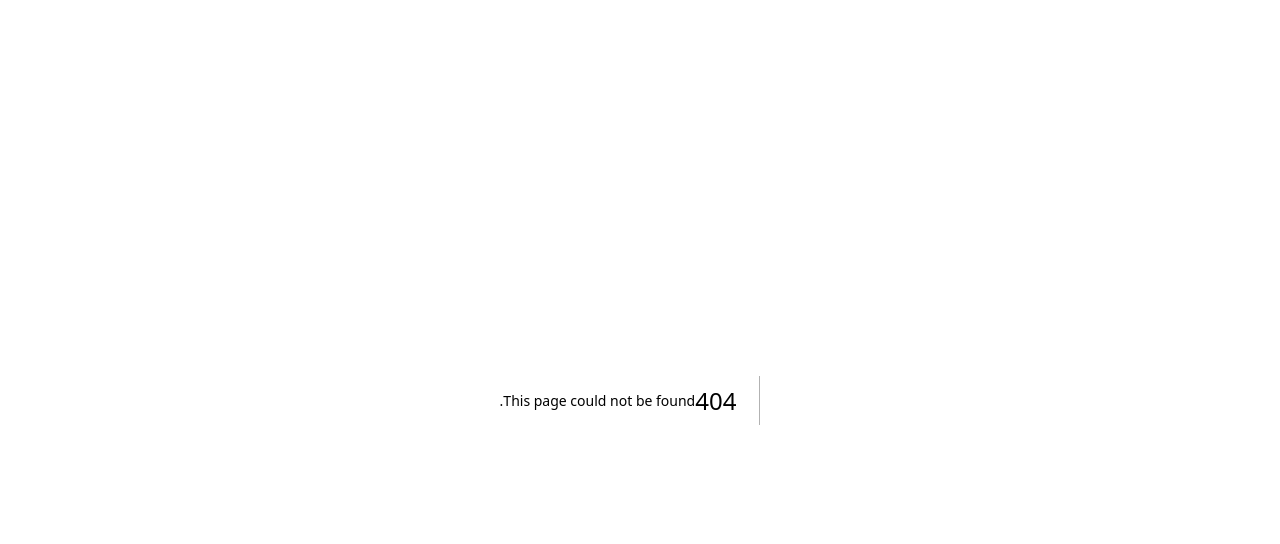
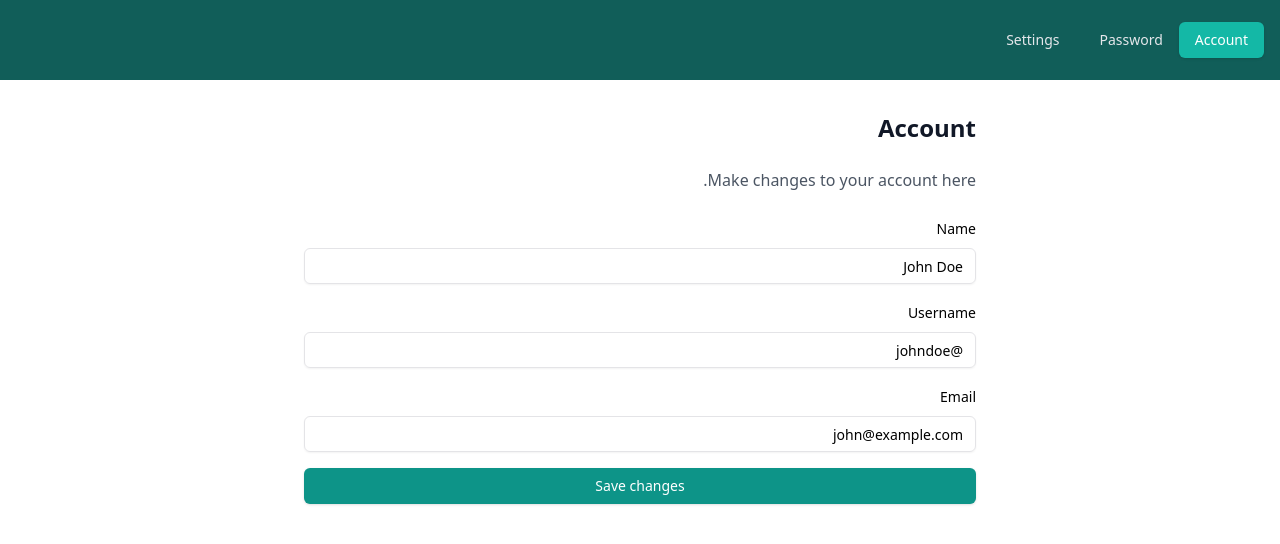
Before and after one commit to GhazalBasalighe/mosque-website, a Next.js app: page /user in a window 1280 px wide. Before the commit this address had no page. Shown: the top 544 px of the page. Built offline with nearby package versions, Linux system fonts and the light colour scheme.

Commit message:
feat : add admin panel ui

```diff
--- a/app/(pages)/auth/page.tsx
+++ b/app/(pages)/auth/page.tsx
@@ -29,7 +29,7 @@ export default function AuthPage() {
         <div className="absolute inset-0 bg-teal-500 bg-opacity-30"></div>
 
         <div className="relative flex justify-start items-start h-screen">
-          <div className="flex flex-col items-center justify-center shadow-2xl p-8 max-w-lg gap-6 h-full w-full bg-white/30 rounded-md bg-clip-padding backdrop-filter backdrop-blur-md bg-opacity-10">
+          <div className="flex flex-col items-center justify-center shadow-2xl p-8 max-w-lg h-full w-full bg-white/30 rounded-md bg-clip-padding backdrop-filter backdrop-blur-md bg-opacity-10">
             <Link
               className="flex items-center justify-center self-start gap-4"
               href="/"
@@ -44,7 +44,7 @@ export default function AuthPage() {
             {/* Scrollable form content */}
             <div className="relative w-full h-full overflow-hidden">
               <div
-                className={`absolute top-1/4 left-0 w-full h-full transition-transform duration-500 ease-in-out transform ${
+                className={`absolute top-[15%] left-0 w-full h-full transition-transform duration-500 ease-in-out transform ${
                   isLogin ? "translate-x-0" : "-translate-x-full"
                 }`}
               >
--- /dev/null
+++ b/app/(pages)/user/page.tsx
@@ -0,0 +1,156 @@
+import {
+  Tabs,
+  TabsContent,
+  TabsList,
+  TabsTrigger,
+} from "@/components/ui/tabs";
+import { Input } from "@/components/ui/input";
+import { Label } from "@/components/ui/label";
+import { Button } from "@/components/ui/button";
+function page() {
+  return (
+    <Tabs defaultValue="account" className="w-full" dir="rtl">
+      <TabsList className="flex justify-start space-x-2 p-4 bg-teal-800 h-20 rounded-none">
+        <TabsTrigger
+          value="account"
+          className="px-4 py-2 rounded-md data-[state=active]:bg-teal-500 data-[state=active]:text-white text-gray-200"
+        >
+          Account
+        </TabsTrigger>
+        <TabsTrigger
+          value="password"
+          className="px-4 py-2 rounded-md data-[state=active]:bg-teal-500 data-[state=active]:text-white text-gray-200"
+        >
+          Password
+        </TabsTrigger>
+        <TabsTrigger
+          value="settings"
+          className="px-4 py-2 rounded-md data-[state=active]:bg-teal-500 data-[state=active]:text-white text-gray-200"
+        >
+          Settings
+        </TabsTrigger>
+      </TabsList>
+      <TabsContent
+        value="account"
+        className="p-6 bg-white dark:bg-gray-800 min-h-[calc(100vh-80px)]"
+      >
+        <div className="max-w-2xl mx-auto space-y-6">
+          <h2 className="text-2xl font-bold text-gray-900 dark:text-white">
+            Account
+          </h2>
+          <p className="text-gray-600 dark:text-gray-300">
+            Make changes to your account here.
+          </p>
+          <div className="space-y-4">
+            <div className="space-y-2">
+              <Label htmlFor="name">Name</Label>
+              <Input
+                id="name"
+                defaultValue="John Doe"
+                className="w-full"
+              />
+            </div>
+            <div className="space-y-2">
+              <Label htmlFor="username">Username</Label>
+              <Input
+                id="username"
+                defaultValue="@johndoe"
+                className="w-full"
+              />
+            </div>
+            <div className="space-y-2">
+              <Label htmlFor="email">Email</Label>
+              <Input
+                id="email"
+                type="email"
+                defaultValue="john@example.com"
+                className="w-full"
+              />
+            </div>
+            <Button className="w-full bg-teal-600 hover:bg-teal-600 text-white">
+              Save changes
+            </Button>
+          </div>
+        </div>
+      </TabsContent>
+      <TabsContent
+        value="password"
+        className="p-6 bg-white dark:bg-gray-800 min-h-[calc(100vh-80px)]"
+      >
+        <div className="max-w-2xl mx-auto space-y-6">
+          <h2 className="text-2xl font-bold text-gray-900 dark:text-white">
+            Password
+          </h2>
+          <p className="text-gray-600 dark:text-gray-300">
+            Change your password here.
+          </p>
+          <div className="space-y-4">
+            <div className="space-y-2">
+              <Label htmlFor="current">Current password</Label>
+              <Input id="current" type="password" className="w-full" />
+            </div>
+            <div className="space-y-2">
+              <Label htmlFor="new">New password</Label>
+              <Input id="new" type="password" className="w-full" />
+            </div>
+            <div className="space-y-2">
+              <Label htmlFor="confirm">Confirm new password</Label>
+              <Input id="confirm" type="password" className="w-full" />
+            </div>
+            <Button className="w-full bg-teal-700 hover:bg-teal-600 text-white">
+              Change password
+            </Button>
+          </div>
+        </div>
+      </TabsContent>
+      <TabsContent
+        value="settings"
+        className="p-6 bg-white dark:bg-gray-800 min-h-[calc(100vh-80px)]"
+      >
+        <div className="max-w-2xl mx-auto space-y-6">
+          <h2 className="text-2xl font-bold text-gray-900 dark:text-white">
+            Settings
+          </h2>
+          <p className="text-gray-600 dark:text-gray-300">
+            Manage your account settings and preferences.
+          </p>
+          <div className="space-y-4">
+            <div className="flex items-center space-x-2">
+              <input
+                type="checkbox"
+                id="marketing"
+                className="rounded border-teal-500 text-teal-500 focus:ring-teal-500"
+              />
+              <Label htmlFor="marketing">Receive marketing emails</Label>
+            </div>
+            <div className="flex items-center space-x-2">
+              <input
+                type="checkbox"
+                id="newsletter"
+                className="rounded border-teal-500 text-teal-500 focus:ring-teal-500"
+              />
+              <Label htmlFor="newsletter">Receive newsletter</Label>
+            </div>
+            <div className="space-y-2">
+              <Label htmlFor="language">Preferred language</Label>
+              <select
+                id="language"
+                className="w-full rounded-md border-gray-300 shadow-sm focus:border-teal-300 focus:ring focus:ring-teal-200 focus:ring-opacity-50"
+              >
+                <option>English</option>
+                <option>Spanish</option>
+                <option>French</option>
+                <option>German</option>
+              </select>
+            </div>
+            <Button className="w-full bg-teal-700 hover:bg-teal-600 text-white">
+              Save preferences
+            </Button>
+          </div>
+        </div>
+      </TabsContent>
+    </Tabs>
+  );
+}
+
+export default page;
--- a/app/components/LoginPage/LoginPage.tsx
+++ b/app/components/LoginPage/LoginPage.tsx
@@ -1,11 +1,12 @@
 "use client";
+import { Button } from "@/components/ui/button";
+import { Input } from "@/components/ui/input";
+import axios from "axios";
+import { Eye, EyeOff } from "lucide-react";
+import { useRouter } from "next/navigation";
 import { useState } from "react";
 import { useForm } from "react-hook-form";
-import { Input } from "@/components/ui/input";
-import { Button } from "@/components/ui/button";
-import { Eye, EyeOff } from "lucide-react";
-import axios from "axios";
-import Link from "next/link";
+import toast from "react-hot-toast";
 
 interface IFormInput {
   username: string;
@@ -28,6 +29,7 @@ export default function LoginPage({
   } = useForm<IFormInput>();
 
   const [isPasswordVisible, setPasswordVisible] = useState<boolean>(false);
+  const router = useRouter();
 
   const onSubmit = async (data: IFormInput) => {
     try {
@@ -40,6 +42,17 @@ export default function LoginPage({
         }
       );
       localStorage.setItem("token", response.data.access_token);
+      if (response.status === 200) {
+        toast.success("ورود به حساب با موفقیت انجام شد");
+        setTimeout(() => {
+          const role = "user";
+          if (role === "user") {
+            router.push("/user");
+          } else {
+            router.push("/admin");
+          }
+        }, 300);
+      }
     } catch (error) {
       console.error("Error during login:", error);
     }
--- a/app/components/SignupPage/SignupPage.tsx
+++ b/app/components/SignupPage/SignupPage.tsx
@@ -1,11 +1,12 @@
 "use client";
+import { Button } from "@/components/ui/button";
+import { Input } from "@/components/ui/input";
+import axios from "axios";
+import { Eye, EyeOff } from "lucide-react";
+import { useRouter } from "next/navigation";
+import { useState } from "react";
 import { useForm } from "react-hook-form";
-import { Input } from "@/components/ui/input";
-import { Button } from "@/components/ui/button";
-import axios from "axios";
-import { useState } from "react";
-import { Eye, EyeOff } from "lucide-react";
-import Link from "next/link";
+import toast from "react-hot-toast";
 
 interface IFormInput {
   username: string;
@@ -31,6 +32,7 @@ export default function SignupPage({
   const [isPasswordVisible, setPasswordVisible] = useState(false);
   const [isRepeatPasswordVisible, setRepeatPasswordVisible] =
     useState(false);
+  const router = useRouter();
 
   const password = watch("password");
 
@@ -48,6 +50,13 @@ export default function SignupPage({
           phone_number: data.phone_number,
         }
       );
+
+      if (response.status === 201) {
+        toast.success("ساخت حساب با موفقیت انجام شد");
+        setTimeout(() => {
+          router.push("/");
+        }, 300);
+      }
     } catch (error) {
       console.error("Error during signup:", error);
     }
--- a/app/layout.tsx
+++ b/app/layout.tsx
@@ -1,6 +1,7 @@
 import type { Metadata } from "next";
 import localFont from "next/font/local";
 import "./globals.css";
+import { Toaster } from "react-hot-toast";
 
 const parastoo = localFont({
   src: [
@@ -29,6 +30,10 @@ export default function RootLayout({
 }>) {
   return (
     <html lang="fa" dir="rtl">
+      <div>
+        <Toaster />
+      </div>
+
       <body className={`${parastoo.variable} antialiased`}>
         {children}
       </body>
--- /dev/null
+++ b/components/ui/label.tsx
@@ -0,0 +1,26 @@
+"use client"
+
+import * as React from "react"
+import * as LabelPrimitive from "@radix-ui/react-label"
+import { cva, type VariantProps } from "class-variance-authority"
+
+import { cn } from "@/lib/utils"
+
+const labelVariants = cva(
+  "text-sm font-medium leading-none peer-disabled:cursor-not-allowed peer-disabled:opacity-70"
+)
+
+const Label = React.forwardRef<
+  React.ElementRef<typeof LabelPrimitive.Root>,
+  React.ComponentPropsWithoutRef<typeof LabelPrimitive.Root> &
+    VariantProps<typeof labelVariants>
+>(({ className, ...props }, ref) => (
+  <LabelPrimitive.Root
+    ref={ref}
+    className={cn(labelVariants(), className)}
+    {...props}
+  />
+))
+Label.displayName = LabelPrimitive.Root.displayName
+
+export { Label }
--- /dev/null
+++ b/components/ui/tabs.tsx
@@ -0,0 +1,55 @@
+"use client"
+
+import * as React from "react"
+import * as TabsPrimitive from "@radix-ui/react-tabs"
+
+import { cn } from "@/lib/utils"
+
+const Tabs = TabsPrimitive.Root
+
+const TabsList = React.forwardRef<
+  React.ElementRef<typeof TabsPrimitive.List>,
+  React.ComponentPropsWithoutRef<typeof TabsPrimitive.List>
+>(({ className, ...props }, ref) => (
+  <TabsPrimitive.List
+    ref={ref}
+    className={cn(
+      "inline-flex h-9 items-center justify-center rounded-lg bg-zinc-100 p-1 text-zinc-500 dark:bg-zinc-800 dark:text-zinc-400",
+      className
+    )}
+    {...props}
+  />
+))
+TabsList.displayName = TabsPrimitive.List.displayName
+
+const TabsTrigger = React.forwardRef<
+  React.ElementRef<typeof TabsPrimitive.Trigger>,
+  React.ComponentPropsWithoutRef<typeof TabsPrimitive.Trigger>
+>(({ className, ...props }, ref) => (
+  <TabsPrimitive.Trigger
+    ref={ref}
+    className={cn(
+      "inline-flex items-center justify-center whitespace-nowrap rounded-md px-3 py-1 text-sm font-medium ring-offset-white transition-all focus-visible:outline-none focus-visible:ring-2 focus-visible:ring-zinc-950 focus-visible:ring-offset-2 disabled:pointer-events-none disabled:opacity-50 data-[state=active]:bg-white data-[state=active]:text-zinc-950 data-[state=active]:shadow dark:ring-offset-zinc-950 dark:focus-visible:ring-zinc-300 dark:data-[state=active]:bg-zinc-950 dark:data-[state=active]:text-zinc-50",
+      className
+    )}
+    {...props}
+  />
+))
+TabsTrigger.displayName = TabsPrimitive.Trigger.displayName
+
+const TabsContent = React.forwardRef<
+  React.ElementRef<typeof TabsPrimitive.Content>,
+  React.ComponentPropsWithoutRef<typeof TabsPrimitive.Content>
+>(({ className, ...props }, ref) => (
+  <TabsPrimitive.Content
+    ref={ref}
+    className={cn(
+      "mt-2 ring-offset-white focus-visible:outline-none focus-visible:ring-2 focus-visible:ring-zinc-950 focus-visible:ring-offset-2 dark:ring-offset-zinc-950 dark:focus-visible:ring-zinc-300",
+      className
+    )}
+    {...props}
+  />
+))
+TabsContent.displayName = TabsPrimitive.Content.displayName
+
+export { Tabs, TabsList, TabsTrigger, TabsContent }
--- a/package.json
+++ b/package.json
@@ -10,7 +10,9 @@
   },
   "dependencies": {
     "@radix-ui/react-icons": "^1.3.0",
+    "@radix-ui/react-label": "^2.1.0",
     "@radix-ui/react-slot": "^1.1.0",
+    "@radix-ui/react-tabs": "^1.1.1",
     "@tailwindcss/line-clamp": "^0.4.4",
     "axios": "^1.7.7",
     "class-variance-authority": "^0.7.0",
@@ -20,6 +22,7 @@
     "react": "^18",
     "react-dom": "^18",
     "react-hook-form": "^7.53.0",
+    "react-hot-toast": "^2.4.1",
     "react-slick": "^0.30.2",
     "slick-carousel": "^1.8.1",
     "tailwind-merge": "^2.5.4"
```
Also changed, not shown: app/(pages)/admin/page.tsx (added), 1 other file (tests, documents, lock files or other folders).
